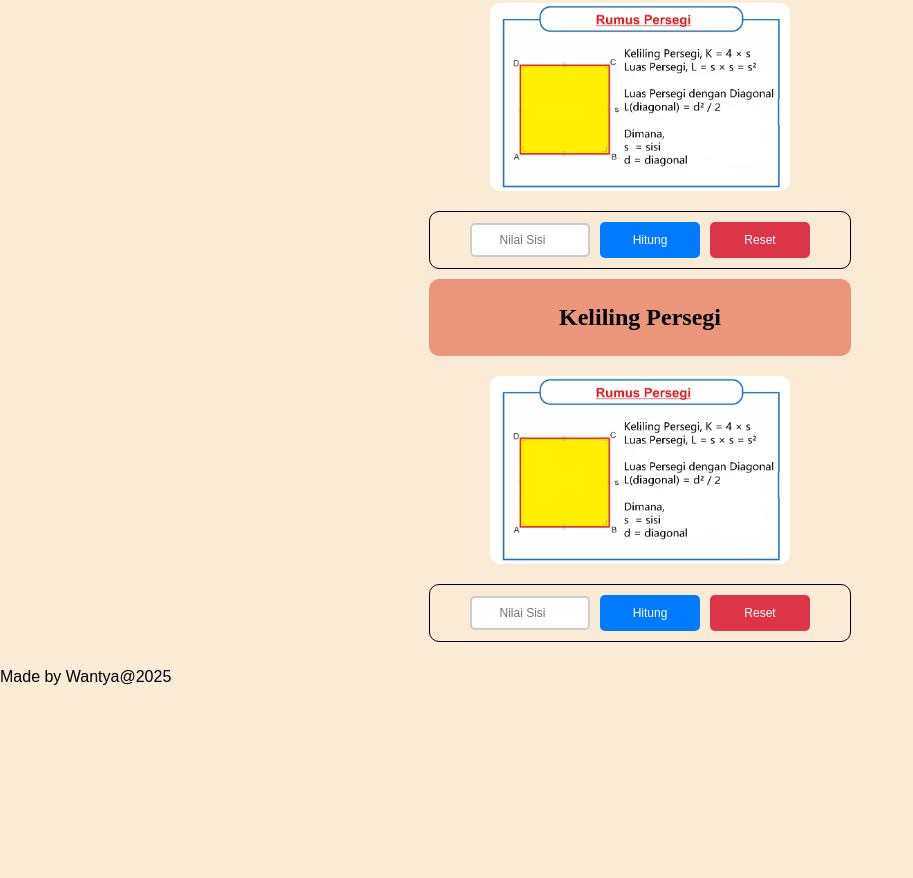
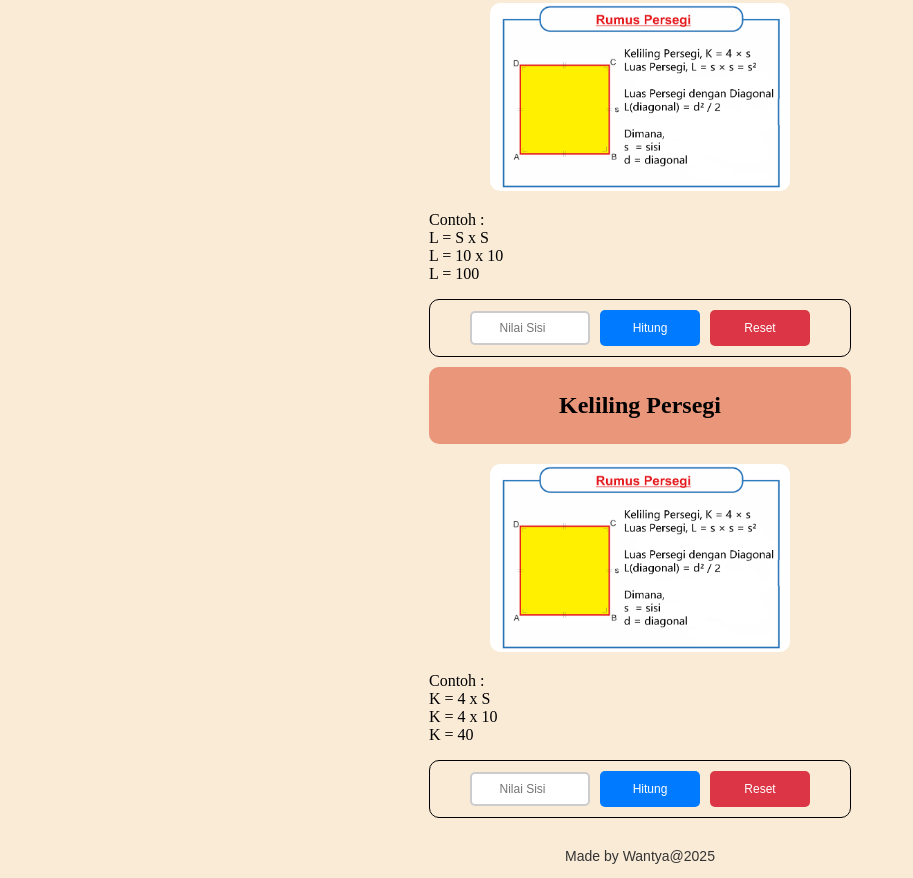
Before and after one commit to revou-fundamental-course/17-mar-25-wantyaayu, a plain HTML site: page index.html in a window 1280 px wide. Shown: the part 633-1511 px from the top of the page, without its empty margins (0-913 px from the left). Before the commit the page ends 1335 px from the top, so only its background shows below. Drawn offline with Linux system fonts and the light colour scheme.

Commit message:
update konfigurasi

```diff
--- a/css/style.css
+++ b/css/style.css
@@ -64,7 +64,11 @@ main {
     align-items: center;
     margin: 20px 0;
 }
-
+.description {
+    margin-top: 15px;
+    text-align: left;
+    font-family: 'Times New Roman', Times, serif;
+}
 .section-image img {
     width: 300px;
     height: auto;
@@ -152,3 +156,11 @@ input[type="button"] {
 #btn-reset-luas:hover, #btn-reset-keliling:hover, #btn-reset-pp-luas:hover, #btn-reset-pp-keliling:hover {
     background-color: #a71d2a;
 }
+.footer-text {
+    font-size: 14px;
+    color: #333;
+    text-align: center;
+    margin-top: 20px;
+
+
+}
--- a/index.html
+++ b/index.html
@@ -42,8 +42,12 @@
 
     <!--GAMBAR LUAS PERSEGI-->
     <div class="section-image">
-        <img src="assets/Rumus-Persegi.webp" alt="Luas Persegi">
-    </div>
+        <img src="assets/Rumus-Persegi.webp" alt="Luas Persegi"></div>
+        <p class="description">Contoh :<br>
+            L = S x S<br>
+            L = 10 x 10<br>
+            L = 100</p>
+        </div>
 
     <!--PERHITUNGAN LUAS PERSEGI-->
     <div class="calculate-content">
@@ -63,6 +67,11 @@
     <!--Gambar Keliling Persegi-->
     <div class="section-image">
         <img src="assets/Rumus-Persegi.webp" alt="Keliling Persegi">
+    </div>
+    <p class="description">Contoh :<br>
+        K = 4 x S<br>
+        K = 4 x 10<br>
+        K = 40</p>
     </div>
 
 
@@ -85,6 +94,12 @@
         <div class="section-image"></div>
             <img src="assets/persegi panjang.png"width="300px" alt="Persegi panjang">
         </div>
+        <p class="description">Contoh :<br>
+            L = P x L<br>
+            L = 4 x 10<br>
+            L = 40</p>
+        </div>
+
         <!-- Konten Perhitungan -->
         <div class="calculate-content">
             <input type="number" id="panjang-luas" placeholder="Panjang">
@@ -105,6 +120,12 @@
         <div class="section-image"></div>
             <img src="assets/persegi panjang.png"width="300px" alt="Persegi panjang">
         </div>
+        <p class="description">Contoh :<br>
+            K = 2 (P + L)<br>
+            K = 2 (4 + 10)<br>
+            K = 28</p>
+        </div>
+
         <!-- Konten Perhitungan -->
         <div class="calculate-content">
             <input type="number" id="panjang-keliling" placeholder="Panjang">
@@ -118,7 +139,7 @@
 
     <!--Footer-->
 <footer>
-    <p>Made by Wantya@2025</p>
+    <p class="footer-text">Made by Wantya@2025</p>
 </footer>
 
 <!--Memasukan script Java-->
```
